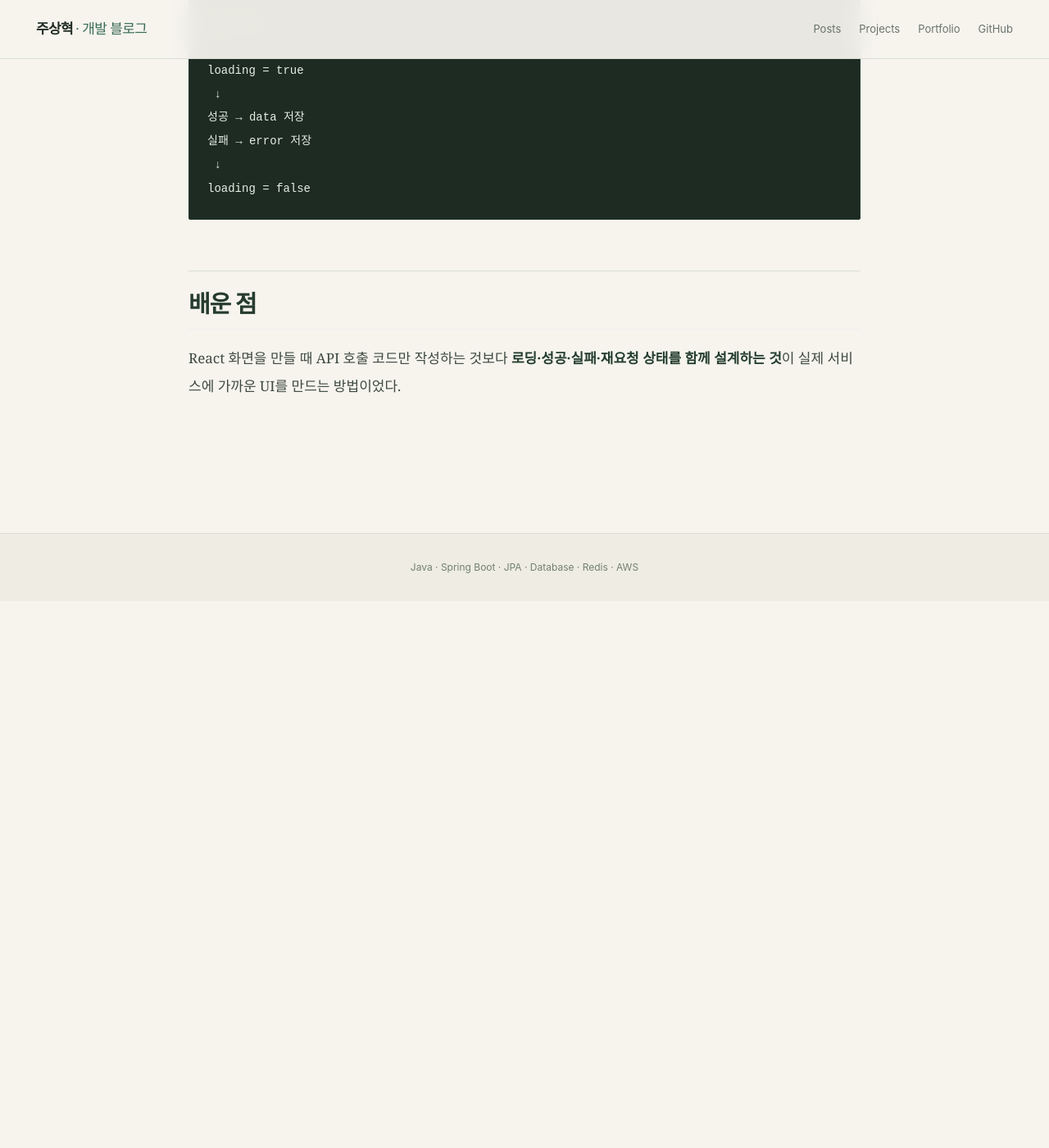
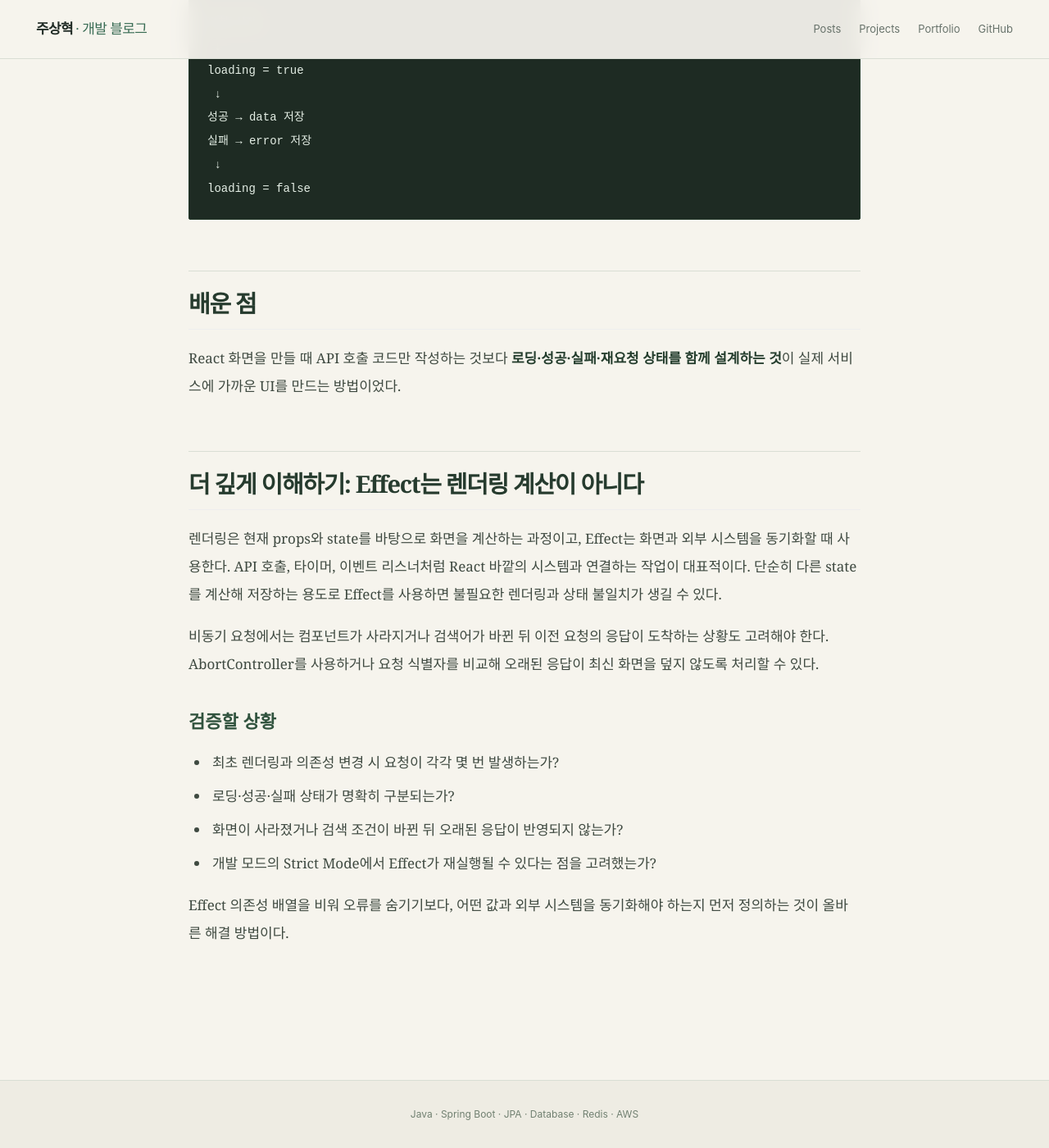
Before and after one commit to zuzusnasna/zuzusnasna.github.io, a Jekyll site: the page built from _posts/2026-09-27-react-useeffect-fetch.md, in a window 1280 px wide and 1400 px high, scrolled down 1127 px. Shown: the whole window at 82% size. Built offline with Jekyll 4.4.1, drawn with Linux system fonts in a browser that asks for light colours; before the commit the page ends 1860 px from its top, so only the background shows below that.

Commit message:
docs: expand learning notes with implementation rationale

```diff
--- a/_posts/2026-09-27-react-useeffect-fetch.md
+++ b/_posts/2026-09-27-react-useeffect-fetch.md
@@ -38,3 +38,17 @@ loading = false
 ## 배운 점
 
 React 화면을 만들 때 API 호출 코드만 작성하는 것보다 **로딩·성공·실패·재요청 상태를 함께 설계하는 것**이 실제 서비스에 가까운 UI를 만드는 방법이었다.
+
+## 더 깊게 이해하기: Effect는 렌더링 계산이 아니다
+
+렌더링은 현재 props와 state를 바탕으로 화면을 계산하는 과정이고, Effect는 화면과 외부 시스템을 동기화할 때 사용한다. API 호출, 타이머, 이벤트 리스너처럼 React 바깥의 시스템과 연결하는 작업이 대표적이다. 단순히 다른 state를 계산해 저장하는 용도로 Effect를 사용하면 불필요한 렌더링과 상태 불일치가 생길 수 있다.
+
+비동기 요청에서는 컴포넌트가 사라지거나 검색어가 바뀐 뒤 이전 요청의 응답이 도착하는 상황도 고려해야 한다. AbortController를 사용하거나 요청 식별자를 비교해 오래된 응답이 최신 화면을 덮지 않도록 처리할 수 있다.
+
+### 검증할 상황
+- 최초 렌더링과 의존성 변경 시 요청이 각각 몇 번 발생하는가?
+- 로딩·성공·실패 상태가 명확히 구분되는가?
+- 화면이 사라졌거나 검색 조건이 바뀐 뒤 오래된 응답이 반영되지 않는가?
+- 개발 모드의 Strict Mode에서 Effect가 재실행될 수 있다는 점을 고려했는가?
+
+Effect 의존성 배열을 비워 오류를 숨기기보다, 어떤 값과 외부 시스템을 동기화해야 하는지 먼저 정의하는 것이 올바른 해결 방법이다.
```
